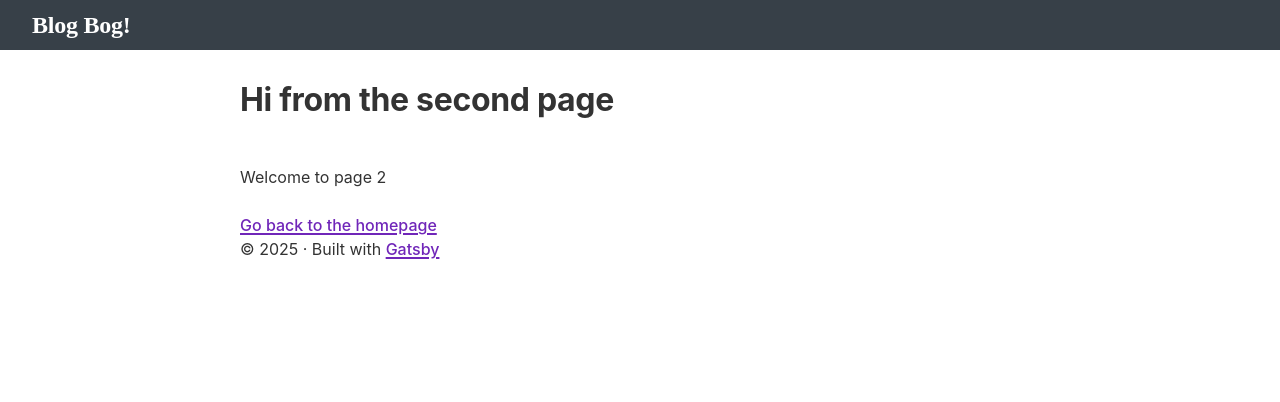
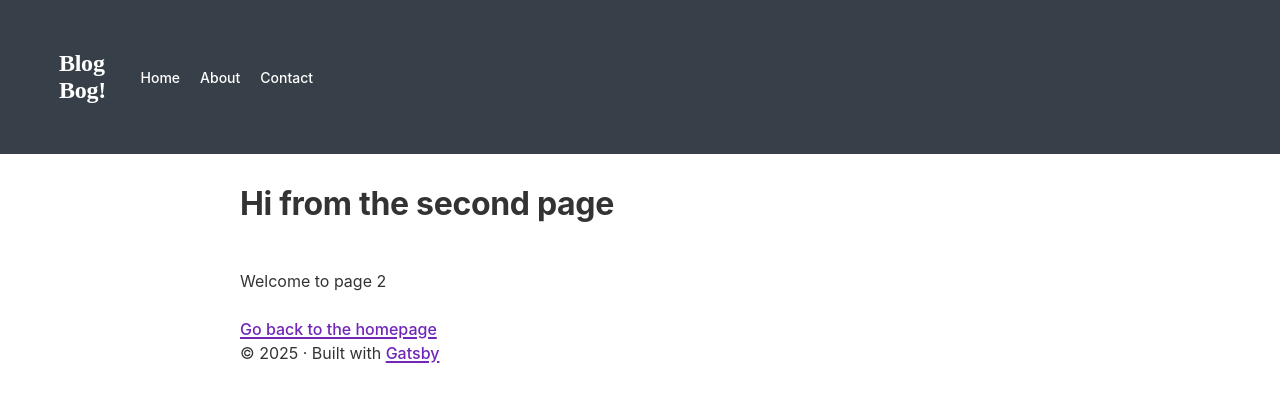
Before and after one commit to itdev164-sp2025/Jerry-Janacek, a Gatsby site in the folder blog/: page /page-2 in a window 1280 px wide. Built offline with nearby package versions, Linux system fonts and the light colour scheme; Gatsby itself is replaced by a stand-in of ours; some icons are missing.

Commit message:
added search button to header

```diff
--- a/blog/src/components/Header/Header.js
+++ b/blog/src/components/Header/Header.js
@@ -1,11 +1,12 @@
 import * as React from "react"
 import { Link } from "gatsby"
-import styled from "styled-components"
+import styled, { ThemeConsumer } from "styled-components"
 import { Search } from 'styled-icons/feather'
+import { Flex } from "rebass"
 
 import { H1 } from "../Heading"
 import { Section } from "../Section"
-import { IconButton } from "../Button"
+import { SearchButton } from "../Button"
 
 const StyledHeader = styled.header`
   margin: 0 auto;
@@ -13,30 +14,68 @@ const StyledHeader = styled.header`
   display: flex;
   align-items: center;
   justify-content: space-between;
-  height: 50px;
   background: ${({ theme }) => theme.variants.header.primary.backgroundColor};
 `
 
 const StyledLink = styled(Link)`
   font-size: var(--font-sm);
   text-decoration: none;
+  margin: 0 10px;
   color: ${({ theme }) => theme.variants.header.primary.color};
+`
+
+const Image = styled.img`
+  margin: 0;
+`
+
+const Nav = styled(Flex)`
+  flex-direction: row;
+  justify-content: flex-end;
+  align-items: center;
+`
+
+const Title = styled(H1)`
+  flex: 4;
+`
+
+const MediaQuery = styled.div`
+  @media (max-width: 600px) {
+    display: none;
+  }
 `
 
 const Header = ({ siteTitle }) => (
   <StyledHeader>
-    <Section width={11/12}>
+    <Section flex>
+
+      <Section width={1/12} flex flexDirection="column" justifyContent="center">
+        <ThemeConsumer>
+          {theme => <image src={theme.images.mainHeaderImage} />}
+        </ThemeConsumer>
+      </Section>
+
+      <Section width={11/12} flex flexDirection="column" justifyContent="center">
+        <Nav>
+
+          <Title>
             <StyledLink to="/">
               <H1>
                 {siteTitle}
               </H1>
             </StyledLink>
+          </Title>
+
+          <MediaQuery>
+            <StyledLink to="/">Home</StyledLink>
+            <StyledLink to="/about">About</StyledLink>
+            <StyledLink to="/contact">Contact</StyledLink>
+          </MediaQuery>
+
+          <SearchButton variant='contrast' />
+        </Nav>
       </Section>
-    <Section width={1/12}>
-      <IconButton icon={<Search />} variant='contrast' />
     </Section>
   </StyledHeader>
-
 )
 
 export { Header }
```
Lines whose indentation alone changed are shown as unchanged.
